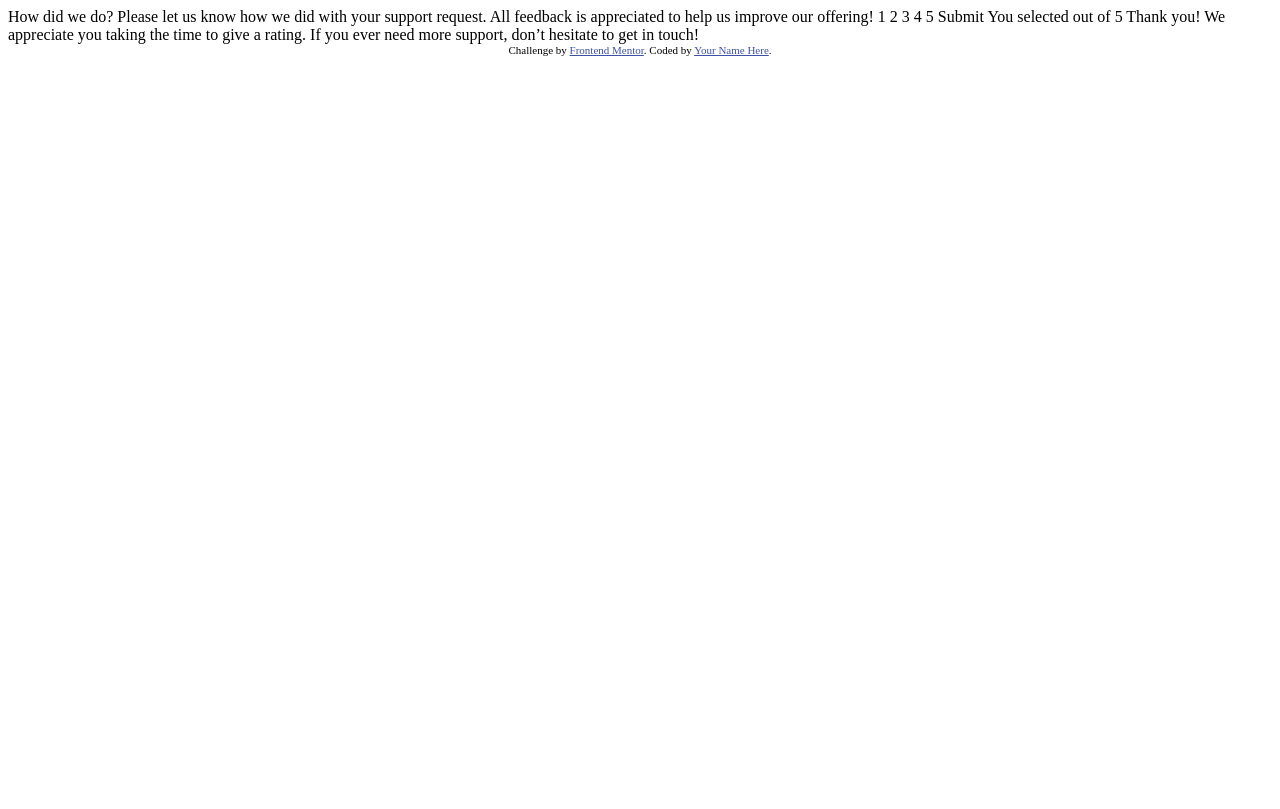
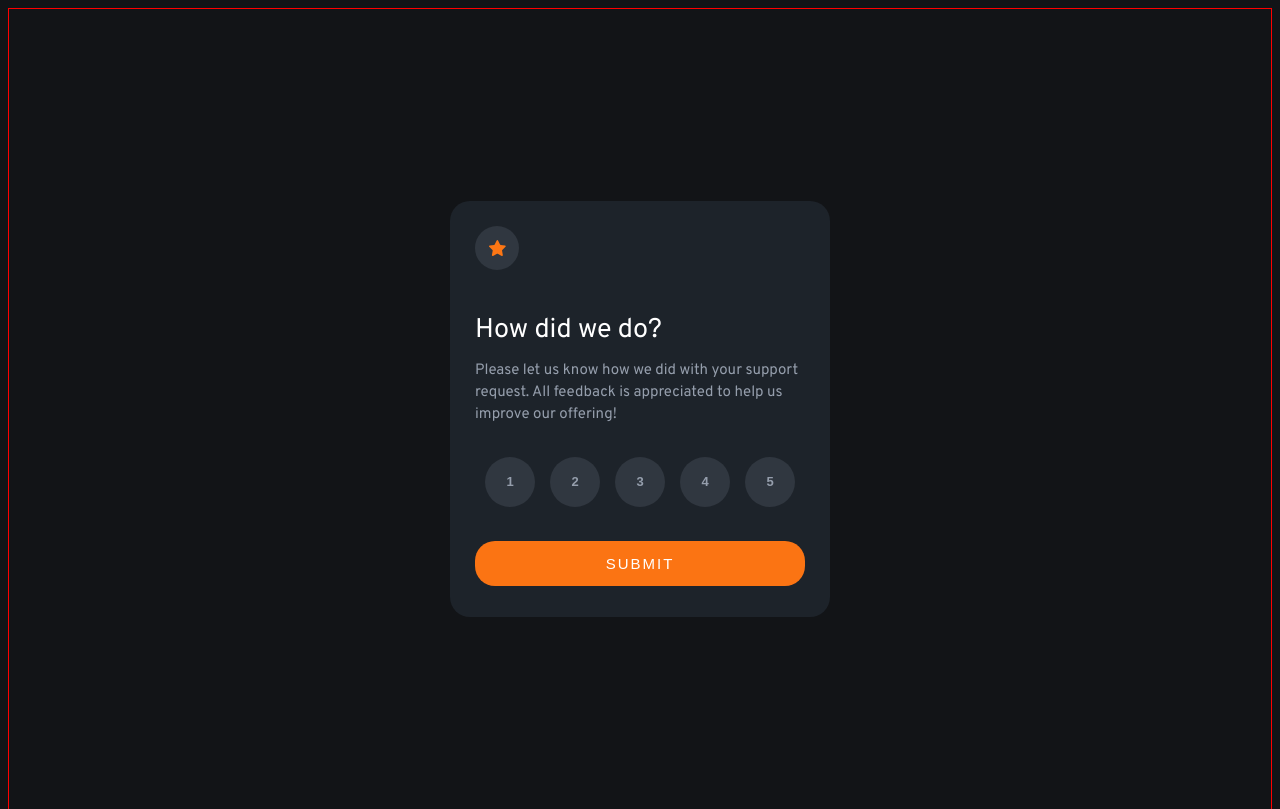
Before and after one commit to RuanEsterhuyse/interactive-rating-component, a plain HTML site: page index.html in a window 1280 px wide. Shown: the top 809 px of the page. Drawn offline with Linux system fonts and the light colour scheme.

Commit message:
finish style

```diff
--- a/index.html
+++ b/index.html
@@ -5,45 +5,83 @@
   <meta name="viewport" content="width=device-width, initial-scale=1.0"> <!-- displays site properly based on user's device -->
 
   <link rel="icon" type="image/png" sizes="32x32" href="./images/favicon-32x32.png">
+  <link rel="stylesheet" href="style.css">
+  <link rel="preconnect" href="https://fonts.googleapis.com">
+<link rel="preconnect" href="https://fonts.gstatic.com" crossorigin>
+<link href="https://fonts.googleapis.com/css2?family=Overpass:wght@400;700&display=swap" rel="stylesheet">
 
-  <title>Frontend Mentor | Interactive rating component</title>
+  <title>Interactive rating component</title>
 
-  <!-- Feel free to remove these styles or customise in your own stylesheet 👍 -->
-  <style>
-    .attribution { font-size: 11px; text-align: center; }
-    .attribution a { color: hsl(228, 45%, 44%); }
-  </style>
+
+
 </head>
 <body>
 
-  <!-- Rating state start -->
+  <main>
+    <div class="container">
+      <div class="main-card">
+        <div class="card-container">
+          <div class="image-container">
+            <img src="./images/icon-star.svg" alt="star icon">
+          </div>
+          <h1> How did we do?</h1>
+          <div class="card-content">
+            <p>
+              Please let us know how we did with your support request. All feedback is appreciated
+              to help us improve our offering!</p>
+          </div>
+          <div class="btn-container">
+            <button>1</button>
+            <button>2</button>
+            <button>3</button>
+            <button>4</button>
+            <button>5</button>
+          </div>
+          <div> <button class = "submit-btn">Submit</button>
+          </div>
 
-  How did we do?
+        </div>
+      </div>
 
-  Please let us know how we did with your support request. All feedback is appreciated
-  to help us improve our offering!
+      <div class="second-main-card hide">
+        <div class="card-container">
 
-  1 2 3 4 5
+            <img src="./images/illustration-thank-you.svg" alt="thank you">
 
-  Submit
-
-  <!-- Rating state end -->
-
-  <!-- Thank you state start -->
-
-  You selected <!-- Add rating here --> out of 5
-
-  Thank you!
-
-  We appreciate you taking the time to give a rating. If you ever need more support,
-  don’t hesitate to get in touch!
-
-  <!-- Thank you state end -->
+          <div class="card-main">
+            <p>You selected <span>0</span> Add rating here out of 5</p>
+            <h2>Thank You!</h2>
+            <p>
+              We appreciate you taking the time to give a rating. If you ever need more support,
+  don’t hesitate to get in touch!</p>
+          </div>
 
 
-  <div class="attribution">
+        </div>
+      </div>
+    </div>
+  </main>
+
+
+
+
+
+
+
+
+
+
+
+
+
+
+
+
+  <!-- <div class="attribution">
     Challenge by <a href="https://www.frontendmentor.io?ref=challenge" target="_blank">Frontend Mentor</a>.
     Coded by <a href="#">Your Name Here</a>.
-  </div>
+  </div> -->
+
+  <script src="script.js"></script>
 </body>
 </html>
--- /dev/null
+++ b/script.js
@@ -0,0 +1,15 @@
+let btns = document.querySelectorAll('.btn-container button');
+let card = document.querySelector('.main-card');
+let secondCard = document.querySelector('.second-main-card');
+let span = document.querySelector('span');
+
+
+// Array.from(btns).forEach(btn => {
+//     btn.addEventListener('click', e =>{
+//         const rating = e.target.textContent
+//         span.textContent = rating
+//         card2.classList.remove('hide')
+//         card.classList.add('hide')
+//     });
+
+// });
--- /dev/null
+++ b/style.css
@@ -0,0 +1,191 @@
+
+:root {
+    --Orange: hsl(25, 97%, 53%);
+    --White: hsl(0, 0%, 100%);
+    --Light-Grey: hsl(217, 12%, 63%);
+    --Medium-Grey: hsl(216, 12%, 54%,0.2);
+    --Dark-Blue: hsl(213, 19%, 18%, 0.6);
+    --Very-Dark-Blue: hsl(216, 12%, 8%);
+
+  }
+
+  /* *,
+  *::before,
+  *::after {
+    margin: 0;
+    padding: 0;
+    box-sizing: border-box;
+    list-style: none;
+  }
+   */
+  /* html {
+    font-size: 62.5%;
+
+  } */
+
+
+  body{
+      background-color: var(--Very-Dark-Blue);
+      color:var(--White);
+      font-size:15px;
+      font-family: 'Overpass', sans-serif;
+  }
+
+/* set the min heigh to 100vh will make the container display 100% vh */
+  .container{
+      display:flex;
+      justify-content:center;
+      align-items:center;
+      min-height: 100vh;
+      border:1px solid red;
+  }
+
+
+.main-card{
+    width:350px;
+    background-color: var(--Dark-Blue);
+    padding: 15px;
+    border-radius:20px;
+
+}
+
+.card-container{
+  padding:10px;
+  position: relative;
+
+}
+
+h1{
+  font-size:27px;
+  /* margin-bottom: 30px; */
+  font-weight: 500;
+  position:relative;
+  bottom:20px;
+}
+
+p {
+  color :var(--Light-Grey);
+  font-size: 15px;
+  line-height: 22px;
+  /* margin-top: 12px; */
+  position:relative;
+  bottom:26px;
+  }
+
+.image-container{
+  background-color: var(--Medium-Grey);
+  width: 20px;
+  height:20px;
+  padding: 12px;
+  border-radius:50%;
+  display: flex;
+  align-items:center;
+  justify-content:center;
+  margin-bottom:63px;
+
+
+}
+
+.image-container img{
+  width: 17px;
+}
+
+.second-main-card{
+  width:350px;
+  background-color: var(--Dark-Blue);
+  padding:20px;
+  border-radius:10px;
+}
+
+
+.btn-container button{
+    padding: 15px;
+    height:50px;
+    width:50px;
+    background: var(--Medium-Grey);
+    border:none;
+    outline:none;
+    border-radius: 50%;
+    margin:5px;
+    color:var(--Light-Grey);
+    font-size:13px;
+    display:flex;
+    justify-content: center;
+    align-items:center;
+    font-weight: 700;
+    /* width:40px; */
+
+
+}
+
+
+
+.btn-container{
+  margin-bottom: 20px;
+  display: flex;
+  justify-content: space-evenly;
+  position:relative;
+  bottom: 15px;
+
+
+}
+
+
+
+.submit-btn{
+  width:100%;
+  padding:14px 14px;
+  border:none;
+  outline:none;
+  background:var(--Orange);
+  color:var(--White);
+  border-radius:20px;
+  text-transform: uppercase;
+  font-weight: 500;
+  font-size:15px;
+  letter-spacing: 2px;
+  position:relative;
+  bottom:6px;
+
+
+
+
+}
+
+.submit-btn:hover{
+  background: var(--White);
+  color:var(--Orange);
+  cursor: pointer;
+}
+
+.btn-container button:hover{
+  background-color: var(--Light-Grey);
+  color:var(--White);
+  cursor: pointer;
+}
+
+.btn-container button:active{
+  background-color: var(--Orange);
+  color:var(--White);
+  cursor: pointer;
+}
+
+
+.card-header img{
+  background:var(--btn);
+  padding:10px;
+  border-radius:50%;
+}
+
+.card-body{
+  margin-top:30px;
+  margin-bottom:30px;
+}
+
+
+
+.hide{
+  display:none;
+}
+/* .attribution { font-size: 11px; text-align: center; }
+.attribution a { color: hsl(228, 45%, 44%); } */
```
